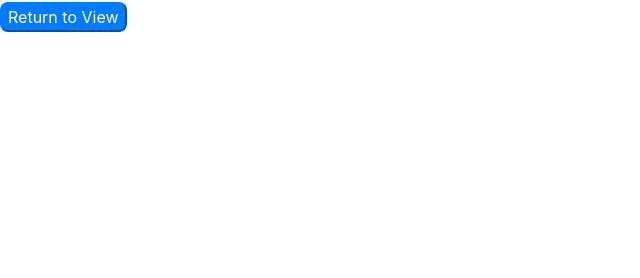
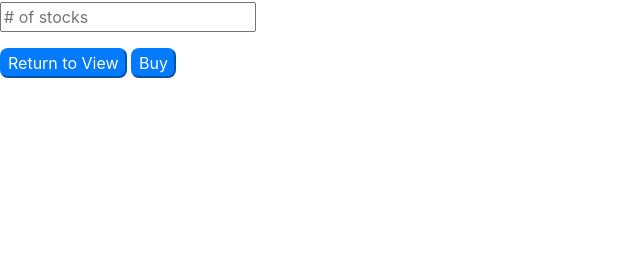
Before and after one commit to ShyamW/StockTradingApp, a Flask app: template templates/buy_stock.html in a window 1280 px wide. Shown: the part 22-300 px from the top of the page, without its empty margins (0-640 px from the left). Run offline with Flask 2, Linux system fonts and the light colour scheme; the template is opened without the code that fills it, so the values that code supplies are empty; parts of the project's set-up code (start-up, migrations or seed data) failed here and were passed over; some libraries are stand-ins or nearby versions.

Commit message:
added form for buying stocks

```diff
--- a/templates/buy_stock.html
+++ b/templates/buy_stock.html
@@ -11,7 +11,12 @@
     <div class="container">
     {{ticker}} costs {{stock_price}}, how many would you like to buy?
     </div>
-      <a href="../"><button id="button-buy" class="btn-primary">Return to View</button></a>
-
+    <form action method="post">
+        <div class="input text">
+            <input id="quantity" required type="number" placeholder="# of stocks" min="1"/>
+        </div>
+    </form>
+    <a href="../"><button id="button-buy" class="btn-primary">Return to View</button></a>
+    <a href="../"><button id="button-buy-confirm" class="btn-primary">Buy</button></a>
   </body>
 </html>
--- a/templates/show_stock.html
+++ b/templates/show_stock.html
@@ -6,7 +6,6 @@
     <link href="/static/bootstrap-grid.css" rel="stylesheet" media="screen">
     <link href="/static/bootstrap-reboot.css" rel="stylesheet" media="screen">
     <link href="/static/stock_view.css" rel="stylesheet" media="screen">
-
 
   </head>
   <body>
@@ -26,6 +25,7 @@
                 <a href="Sell/"><button id=button-sell class="btn-secondary">Sell</button></a>
             </div>
         </div>
+
         <br/> <br/>
         <div class="row">
             <iframe id="tradingview_36524" src="https://s.tradingview.com/widgetembed/?frameElementId=tradingview_36524&amp;symbol={{ticker}}&amp;interval=D&amp;symboledit=1&amp;saveimage=1&amp;toolbarbg=E4E8EB&amp;studies=%5B%5D&amp;studies_overrides=%7B%7D&amp;overrides=%7B%7D&amp;enabled_features=%5B%5D&amp;disabled_features=%5B%5D&amp;utm_source=www.multicharts.com&amp;utm_medium=widget&amp;utm_campaign=chart&amp;utm_term=SQ" style="width: 110%; height: 85%; margin: 0% !important; padding: 0 !important;" frameborder="0" allowtransparency="true" scrolling="no" allowfullscreen=""></iframe>
```
